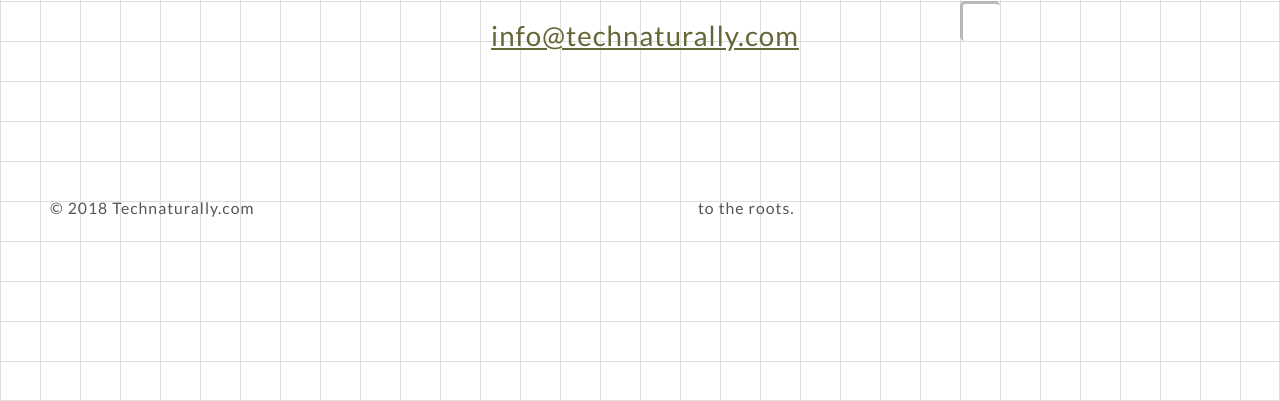
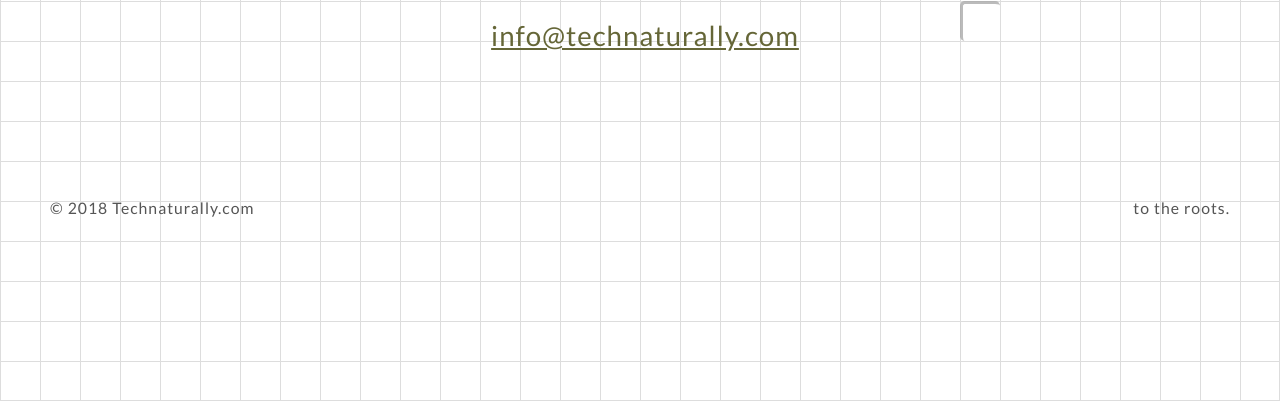
Before and after one commit to TechNaturally/technaturally, a website: page public/index.html in a window 1280 px wide. Shown: the part 399-800 px from the top of the page. Drawn offline with Linux system fonts and the light colour scheme; a web font is replaced by a local one.

Commit message:
Fix footer .slogan selector

```diff
--- a/dev/scss/style.scss
+++ b/dev/scss/style.scss
@@ -159,7 +159,7 @@ section {
 footer {
 	text-align: center;
 
-	.headline {
+	.slogan {
 		float: right;
 	}
 	.copyright {
```
Also changed, not shown: public/css/style.css, 1 other file.
